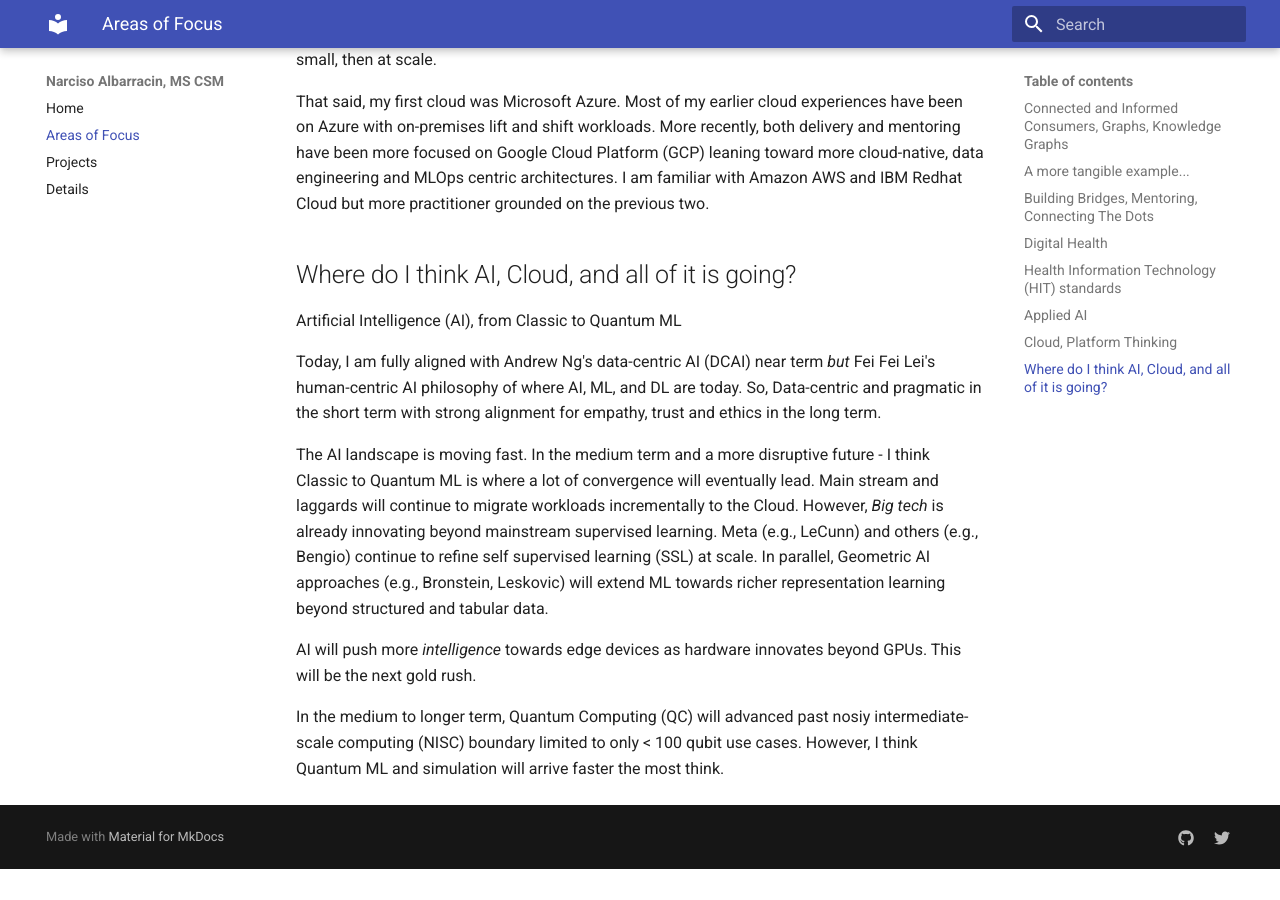
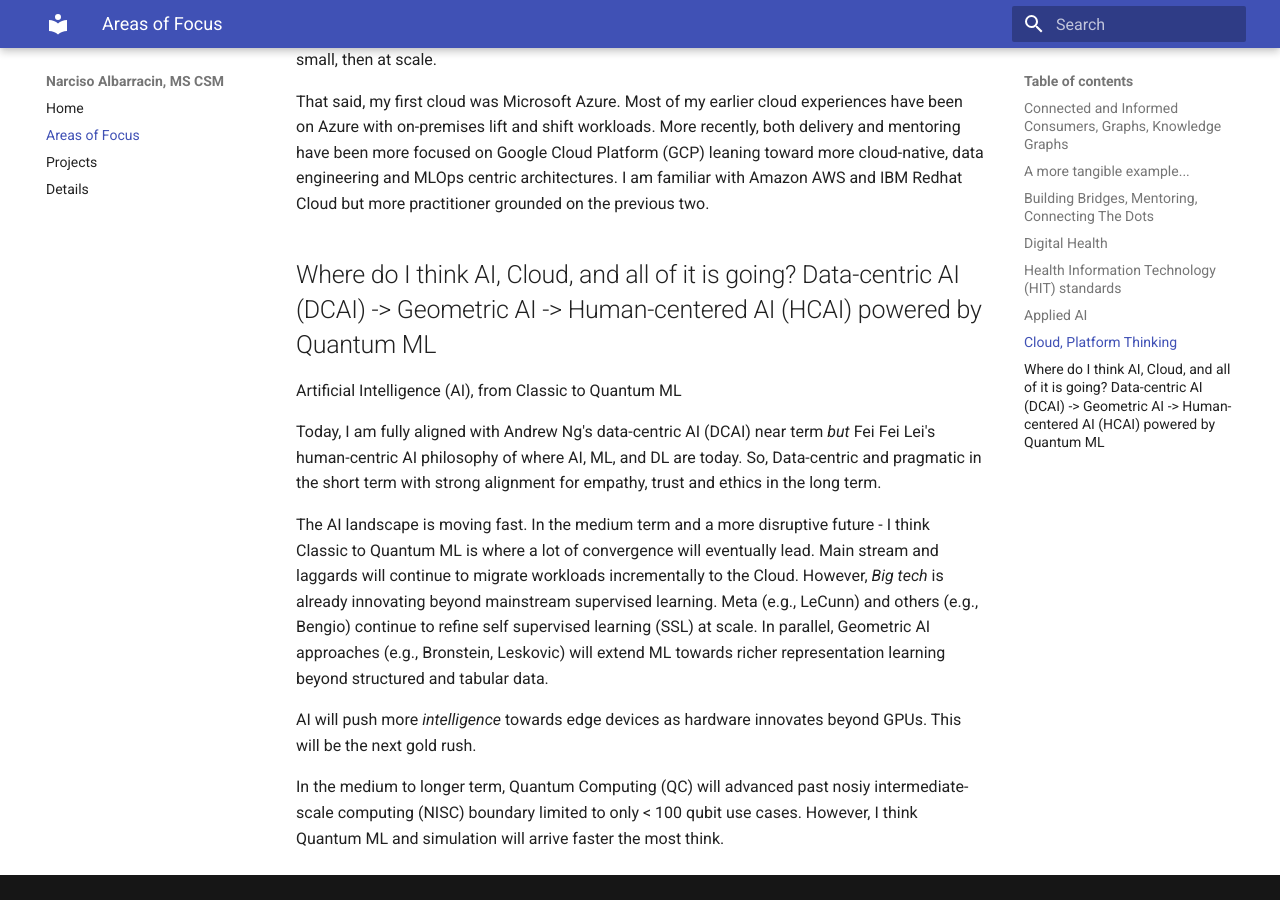
Before and after one commit to nalbarr/portfolio, an MkDocs documentation site: the page built from docs/areas.md, in a window 1280 px wide and 900 px high, scrolled down 2177 px. Built offline with MkDocs 1.6.1 and Material for MkDocs 9.7.7, drawn with Linux system fonts in a browser that asks for light colours; before the commit the page ends 3046 px from its top, so only the background shows below that.

Commit message:
Update areas.md

```diff
--- a/docs/areas.md
+++ b/docs/areas.md
@@ -44,7 +44,7 @@
 
 That said, my first cloud was Microsoft Azure.  Most of my earlier cloud experiences have been on Azure with on-premises lift and shift workloads.  More recently, both delivery and mentoring have been more focused on Google Cloud Platform (GCP) leaning toward more cloud-native, data engineering and MLOps centric architectures.  I am familiar with Amazon AWS and IBM Redhat Cloud but more practitioner grounded on the previous two.
 
-## Where do I think AI, Cloud, and all of it is going?
+## Where do I think AI, Cloud, and all of it is going? Data-centric AI (DCAI) -> Geometric AI -> Human-centered AI (HCAI) powered by Quantum ML
 Artificial Intelligence (AI), from Classic to Quantum ML
 
 Today,  I am fully aligned with Andrew Ng's data-centric AI (DCAI) near term *but* Fei Fei Lei's human-centric AI philosophy of where AI, ML, and DL are today.  So, Data-centric and pragmatic in the short term with strong alignment for empathy, trust and ethics in the long term.
```
